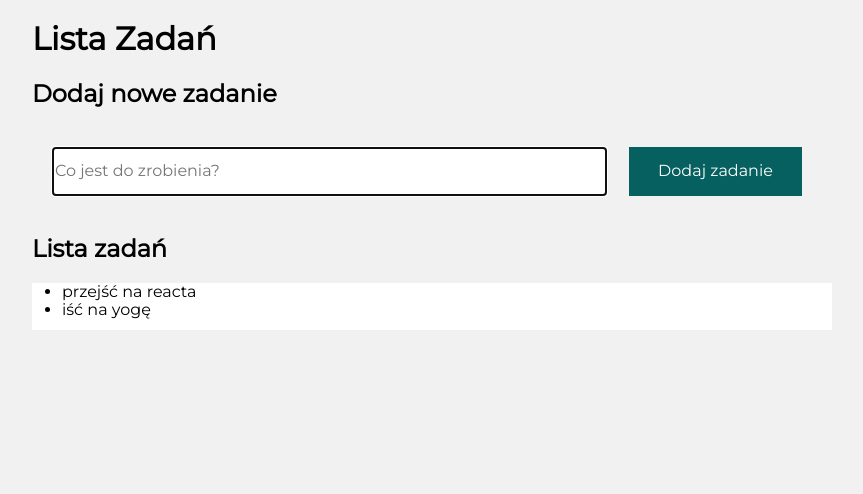
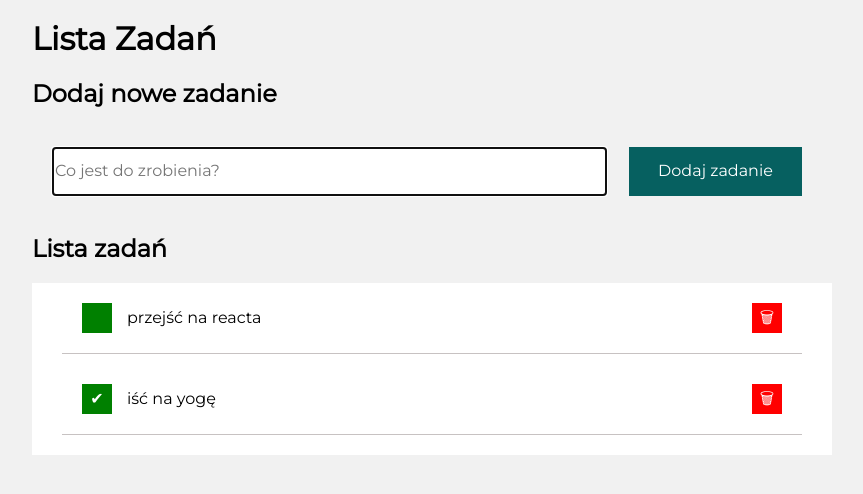
Before and after one commit to Gosia-Magdzik/todo-list-react, a React (Create React App) app: page / in a window 1280 px wide. Shown: the top 494 px of the page, without its empty margins (208-1071 px from the left). Built offline with nearby package versions, Linux system fonts and the light colour scheme.

Commit message:
tasks => react

```diff
--- a/src/Tasks/index.js
+++ b/src/Tasks/index.js
@@ -3,8 +3,18 @@ import "./style.css";
 const Tasks = (props) => (
     <ul className="list">
         {props.tasks.map(task => (
-            <li key={task.id}>
-                {task.content}
+            <li key={task.id}
+            className={`list__items  {task.done && props.hideDoneTasks ? "list__items--hidden" : "list__items"}`}
+            >
+                <button  className="list__button list__button--done">
+                         {task.done ? "✔" : ""}
+                    </button>
+                        <span className={`list__task {task.done ? "list__task--done" : ""}`}>
+                         {task.content}
+                        </span>
+                    <button  className="list__button list__button--remove">
+                        🗑
+                    </button>
             </li>
         ))}
     </ul>
--- a/src/Tasks/style.css
+++ b/src/Tasks/style.css
@@ -26,7 +26,7 @@
 
 .list__button {
     height: 30px;
-    width: 20px;
+    width: 30px;
     border: none;
     transition: background 0.3s;
     cursor: pointer;
```
